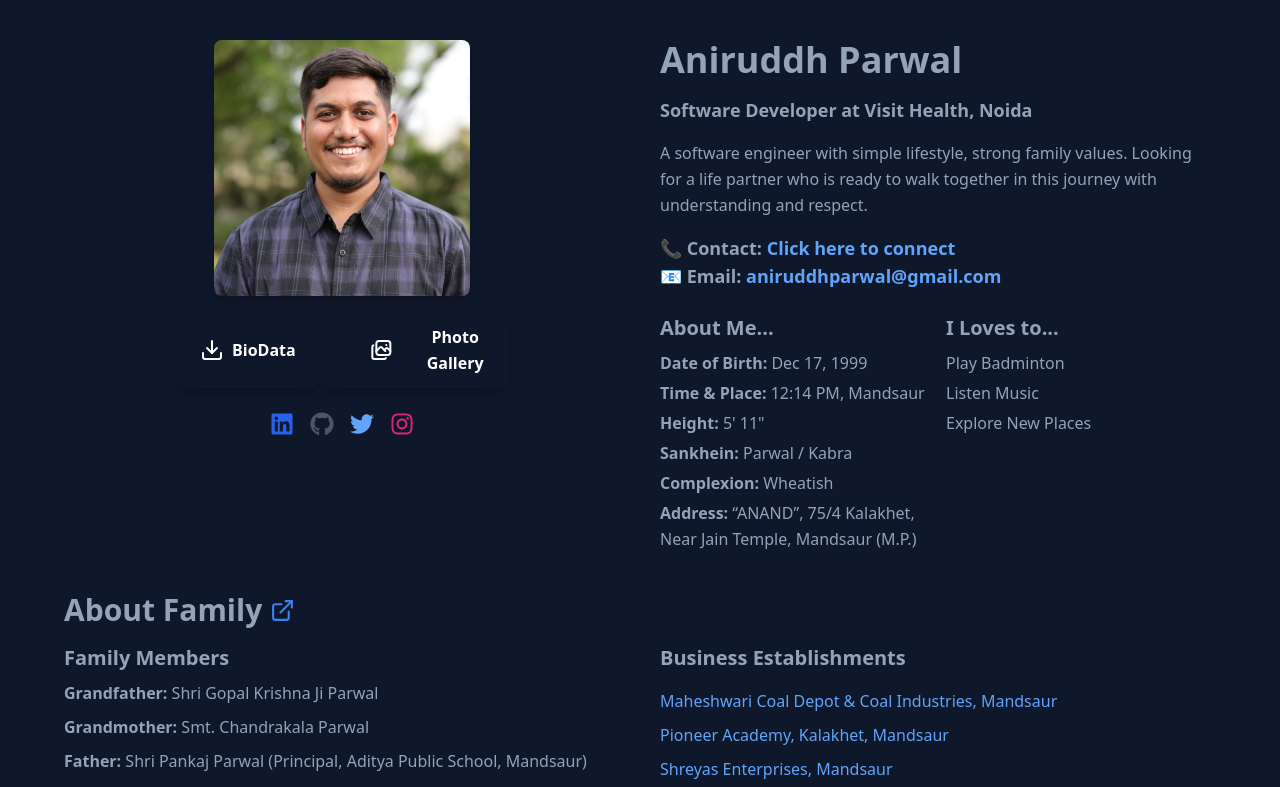
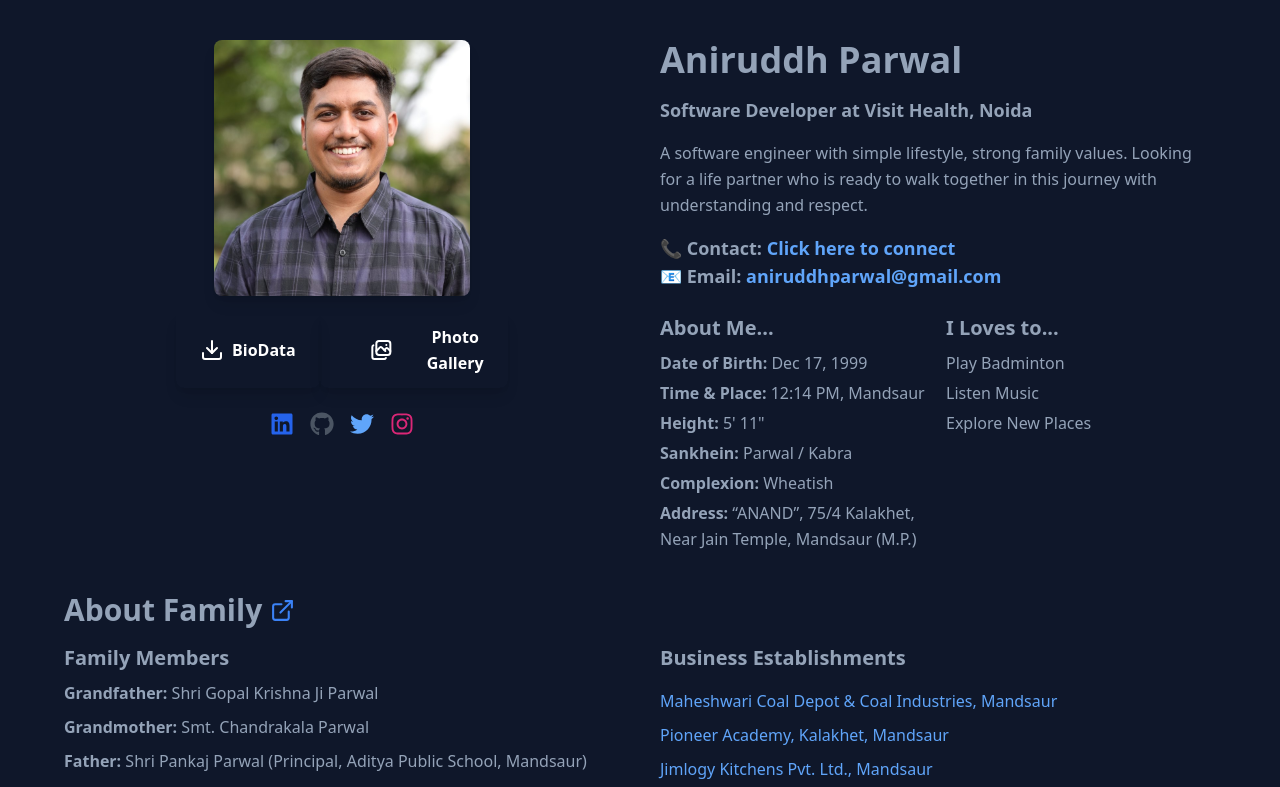
Before and after one commit to aniruddhparwal/aniruddhparwal.github.io, a Next.js app: page /biodata in a window 1280 px wide. Shown: the top 787 px of the page. Built offline with nearby package versions, Linux system fonts and the light colour scheme.

Commit message:
Content updated

```diff
--- a/pages/biodata.js
+++ b/pages/biodata.js
@@ -234,7 +234,9 @@ const ProfilePage = () => {
                     Pioneer Academy, Kalakhet, Mandsaur
                   </a>
                 </li>
-                <li className="text-blue-400">Shreyas Enterprises, Mandsaur</li>
+                <li className="text-blue-400">
+                  Jimlogy Kitchens Pvt. Ltd., Mandsaur
+                </li>
                 <li>
                   <a
                     href="https://maps.app.goo.gl/k15nbsFLrYXvJs5a6"
--- a/pages/family.js
+++ b/pages/family.js
@@ -81,7 +81,7 @@ const familyData = {
       name: "Shri Abhishek Parwal",
       contact: 9425105513,
       parent: "S/O Chandrakanta Suresh Parwal",
-      occupation: "Self-owned Business",
+      occupation: "Family Business",
     },
     {
       name: "Smt. Rakhi Parwal",
@@ -91,7 +91,7 @@ const familyData = {
       name: "Shri Saurabh Parwal",
       contact: 9893609995,
       parent: "S/O Vidhya Dinesh Parwal",
-      occupation: "Self-owned Business",
+      occupation: "Family Business",
     },
     {
       name: "Smt. Priyanka Parwal",
@@ -101,7 +101,7 @@ const familyData = {
       name: "Shri Gaurav Parwal",
       contact: 9425327566,
       parent: "S/O Vidhya Dinesh Parwal",
-      occupation: "Self-owned Business",
+      occupation: "Family Business",
     },
     {
       name: "Smt. Arpita Parwal",
```
Also changed, not shown: 1 other file (tests, documents, lock files or other folders).
